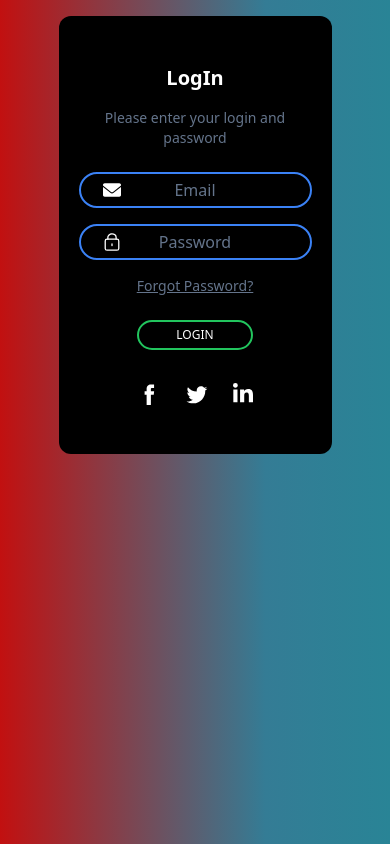
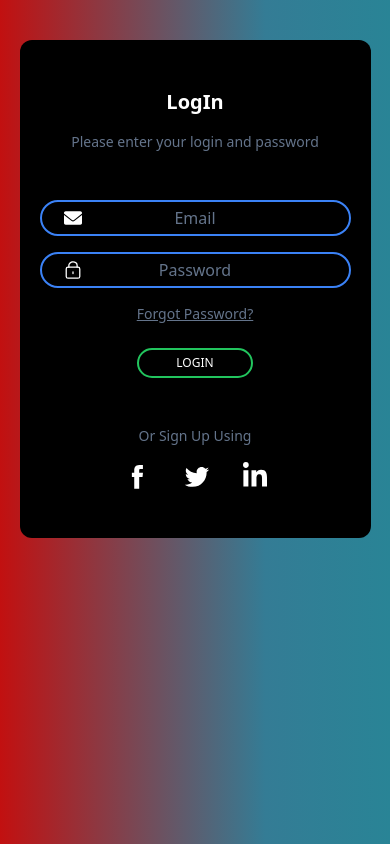
Before and after one commit to kaleb110/login-page, a React (Vite) app: page / in a window 390 px wide. Built offline with nearby package versions, Linux system fonts and the light colour scheme.

Commit message:
last commit

```diff
--- a/src/component/Hero.jsx
+++ b/src/component/Hero.jsx
@@ -3,12 +3,12 @@ import { facebook, twitter, linkedin, email, password } from "../assets";
 
 const Hero = () => (
   <div className="bg-gradient min-h-screen">
-    <div className="flex justify-center py-4 sm:py-6 lg:py-7 xl:py-10">
-      <div className="flex flex-col justify-center items-center gap-4 lg:gap-6 xl:gap-12 px-5 sm:px-10 py-12 sm:py-16 bg-black w-[70%] md:w-[45%] xl:w-[35%] rounded-xl">
+    <div className="flex justify-center py-10 sm:py-6 lg:py-7 xl:py-10">
+      <div className="flex flex-col justify-center items-center gap-4 lg:gap-6 xl:gap-12 px-5 sm:px-10 py-12 sm:py-16 bg-black w-[90%] md:w-[45%] xl:w-[35%] rounded-xl">
         <h1 className="text-white text-xl md:text-2xl lg:text-3xl xl:text-4xl font-bold">
           LogIn
         </h1>
-        <p className="text-slate-500 max-sm:text-sm lg:text-lg xl:text-xl font-normal pb-2 text-center">
+        <p className="text-slate-500 max-sm:text-sm lg:text-lg xl:text-xl font-normal mb-8 text-center">
           Please enter your login and password
         </p>
         {/* <Input placeholder={`Username`} /> */}
@@ -35,20 +35,24 @@ const Hero = () => (
         <div className="flex flex-col items-center justify-center">
           <a
             href="#"
-            className="text-slate-500 font-normal pb-6 lg:pb-10 underline text-sm lg:text-lg xl:text-xl"
+            className="text-slate-500 font-normal mb-6 lg:pb-10 underline text-sm lg:text-lg xl:text-xl"
           >
             Forgot Password?
           </a>
 
           <button className="inputLogin w-full">LOGIN</button>
         </div>
-        <div className="flex justify-center items-center gap-6 lg:gap-10 pt-4">
+        <div className="flex flex-col items-center justify-center gap-4 mt-8">
+          <p className="text-slate-500 max-sm:text-sm lg:text-lg xl:text-xl font-normal text-center">
+            Or Sign Up Using
+          </p>
+          <div className="flex justify-center items-center gap-8 lg:gap-14">
             <a href="#">
               <img
                 src={facebook}
                 alt="Facebook Logo"
-              width={24}
-              height={24}
+                width={28}
+                height={28}
                 className="hover:cursor-pointer"
               />
             </a>
@@ -56,8 +60,8 @@ const Hero = () => (
               <img
                 src={twitter}
                 alt="Twitter Logo"
-              width={24}
-              height={24}
+                width={28}
+                height={28}
                 className="hover:cursor-pointer"
               />
             </a>
@@ -65,8 +69,8 @@ const Hero = () => (
               <img
                 src={linkedin}
                 alt="Linkedin Logo"
-              width={20}
-              height={20}
+                width={24}
+                height={24}
                 className="hover:cursor-pointer"
               />
             </a>
@@ -74,6 +78,7 @@ const Hero = () => (
         </div>
       </div>
     </div>
+  </div>
 );
 
 export default Hero;
```
Lines whose indentation alone changed are shown as unchanged.
